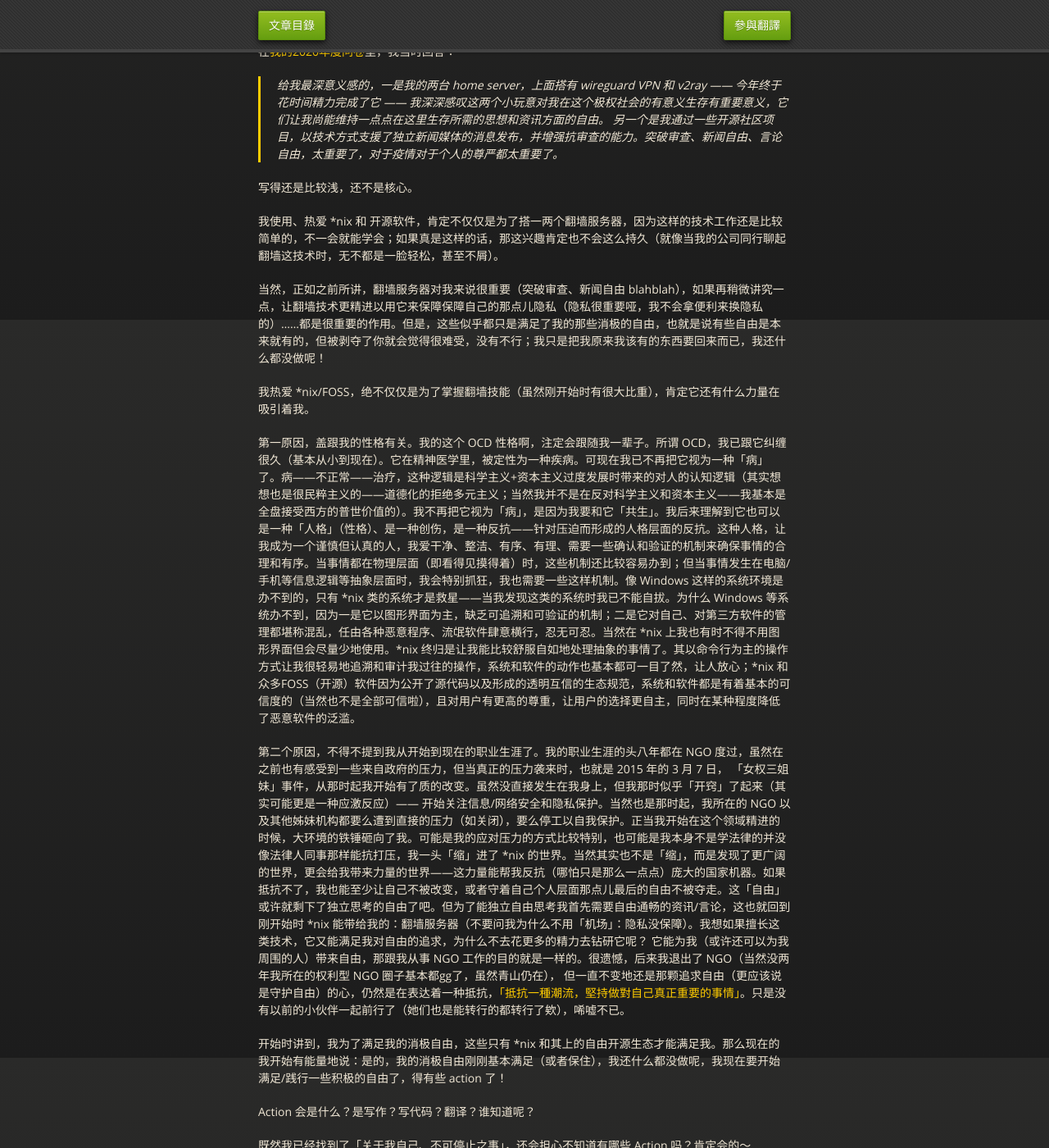
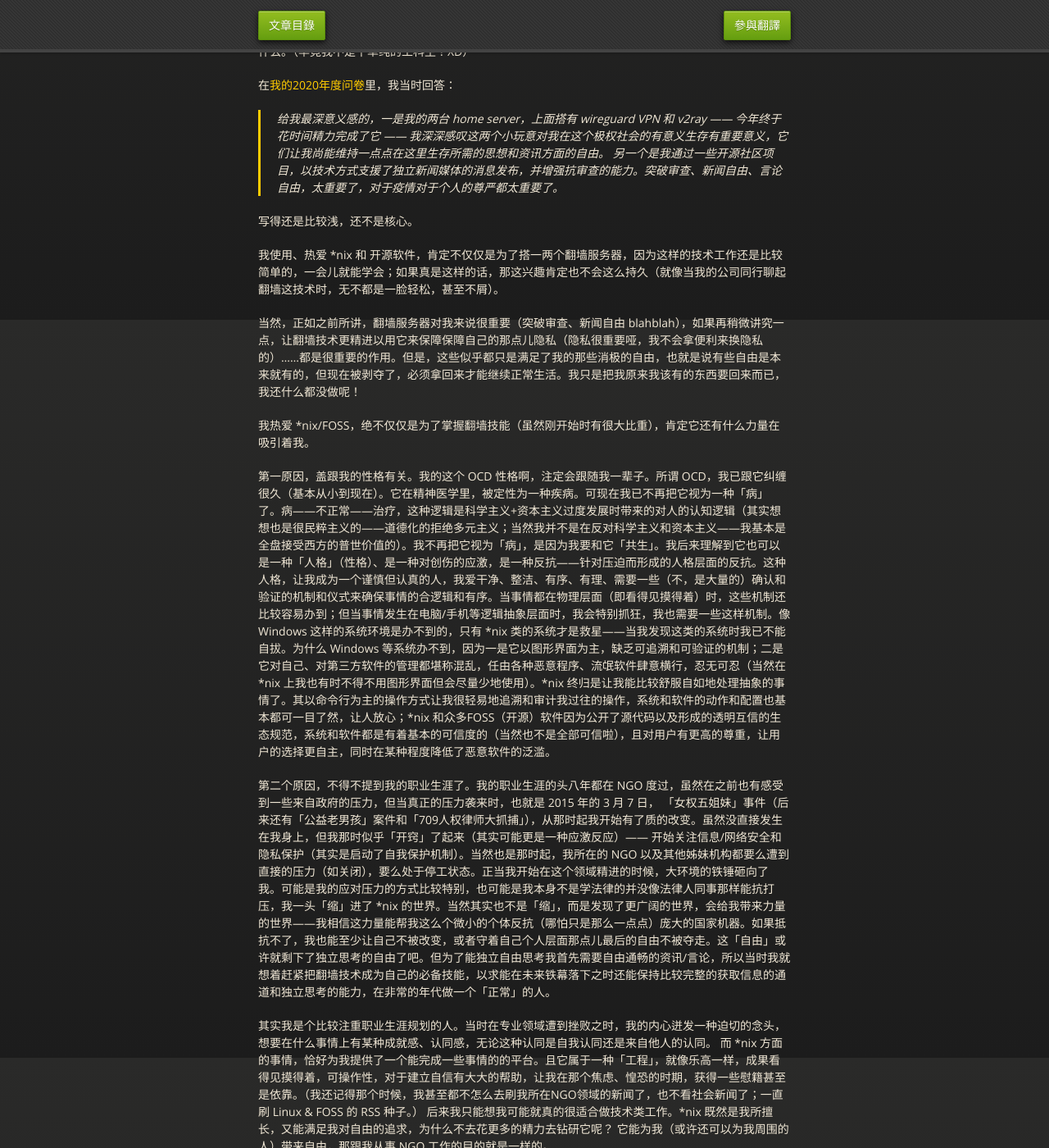
Before and after one commit to mdrights/os-observe, a Jekyll site: the page built from _posts/2021-02-28-something-unstoppable.md, in a window 1280 px wide and 1400 px high, scrolled down 510 px. Shown: the whole window at 82% size. Built offline with Jekyll 4.4.1, drawn with Linux system fonts in a browser that asks for light colours; some of the changed text lies outside the part shown.

Commit message:
add: _posts/2021-02-28-something-unstoppable.md (2

```diff
--- a/_posts/2021-02-28-something-unstoppable.md
+++ b/_posts/2021-02-28-something-unstoppable.md
@@ -1,17 +1,23 @@
 ---
 ---
+
+
+
+
+# 我的一件关于自己，不可停止之事
+
 
 「經過2020年，你內心是否有找到一個關於自己，不可停止之事？」
 
 这句话戳到我了。其实不只在2020年，可能在若干年前我已似乎找到了一个关于自己、不可停止之事了。
 
-说来好笑，这件事就是学习、使用（折腾） Linux、BSD 等 UNIX类操作系统（由于 UNIX 名称有商标限制，一下简称 \*nix 系统）， 以及使用基建于其上的各种自由开源软件（FOSS）并自己撰写开源的代码。这并不是什么冷门癖好，而是个拥有众多爱好者和以此为生的专业人士的庞大社群。有的人认为这些都只是工具，可我认为我已经赋予了它们比工具更多的意义；有的人觉得那些只是玩具，是的我也觉得其实都是玩具（我自己也是个玩家），但若它们能给我力量、给我快乐又有何妨？当然它们若真只是给我些快乐，我没必要专门为它书写了。我其实一直想为我的这件「不可停止」之事写点什么，脑海之中一直觉得它真的很值得被写出来。
+说来好笑，这件事就是**学习、使用（折腾） Linux、BSD 等 UNIX类操作系统**（由于 UNIX 名称有商标限制，一下简称 \*nix 系统）， 以及使用基建于其上的各种自由开源软件（FOSS），或自己撰写开源的代码。这并不是什么冷门癖好，而是个拥有众多爱好者和以此为生的专业人士的庞大其多元的社群。有的人认为这些都只是工具，可我认为我已经赋予了它们比工具更多的意义；有的人觉得那些只是玩具，是的我也觉得其实都是玩具（我自己也是个玩家），但若它们能给我力量、给我快乐又有何妨？当然它们若真只是给我些快乐，我没必要专门为它书写了。我其实一直想为我的这件「不可停止」之事写点什么，脑海之中一直觉得它真的很值得被写出来。
 
 
-还是要先感谢 [Matters.news](https://matters.news) 的 [@matty](https://matters.news/@hi176)的鼓励，（被[这篇](https://matters.news/@hi176/%E6%B2%92%E9%97%9C%E4%BF%82-%E6%88%91%E5%80%91%E9%83%BD%E5%9C%A8%E7%B7%B4%E7%BF%92%E8%88%87%E7%9F%9B%E7%9B%BE-%E7%97%9B%E8%8B%A6-%E5%85%B1%E7%94%9F-%E9%A6%AC%E7%89%B9%E5%B8%822020%E5%B9%B4%E5%BA%A6%E5%95%8F%E5%8D%B7%E8%90%AC%E5%AD%97%E7%B8%BD%E7%B5%90-bafyreiar6k4lkikukoxzigikedvslpdbyv4ntj6jc24ua7i7ck3dagup44)点名了很开心）。Matters 鼓励我们「写作是最小单位的自由」，深以为然。而且看到大家的 2020 年终总结基本都提到了写作是自己最不可停止之事，也是给自己能量、作为一种抵抗的事情。非常认同，回顾了一下自己过往的体验，是的，当以前的自己在写完一篇作文/文章/读后感，经常能体验到一种自信、活力和能量感，非常舒畅。自己在写完一份代码/脚本/程序时，也有类似的感受。后来随着工作的繁重、带娃的聒噪，再有机会体验这些已是一种奢侈了（而写作确实是需要练习的，不然竟然也像刚学会中文一样不能自如地、有条理地、深刻地表达自己）。写作这么能疗愈的事情，必须重新拾起来，因为[「沒關係，我們都在練習與矛盾、痛苦共生」](https://matters.news/@hi176/%E6%B2%92%E9%97%9C%E4%BF%82-%E6%88%91%E5%80%91%E9%83%BD%E5%9C%A8%E7%B7%B4%E7%BF%92%E8%88%87%E7%9F%9B%E7%9B%BE-%E7%97%9B%E8%8B%A6-%E5%85%B1%E7%94%9F-%E9%A6%AC%E7%89%B9%E5%B8%822020%E5%B9%B4%E5%BA%A6%E5%95%8F%E5%8D%B7%E8%90%AC%E5%AD%97%E7%B8%BD%E7%B5%90-bafyreiar6k4lkikukoxzigikedvslpdbyv4ntj6jc24ua7i7ck3dagup44)。在我的[个人博客首页](http://mdrights.github.io/)上，我给自己的一句话定义，也是把思考人类苦痛、创伤、冲突作为一个终极的精神追求。
+还是要先感谢 [Matters.news](https://matters.news) 的 [@matty](https://matters.news/@hi176)的鼓励，（被[这篇](https://matters.news/@hi176/%E6%B2%92%E9%97%9C%E4%BF%82-%E6%88%91%E5%80%91%E9%83%BD%E5%9C%A8%E7%B7%B4%E7%BF%92%E8%88%87%E7%9F%9B%E7%9B%BE-%E7%97%9B%E8%8B%A6-%E5%85%B1%E7%94%9F-%E9%A6%AC%E7%89%B9%E5%B8%822020%E5%B9%B4%E5%BA%A6%E5%95%8F%E5%8D%B7%E8%90%AC%E5%AD%97%E7%B8%BD%E7%B5%90-bafyreiar6k4lkikukoxzigikedvslpdbyv4ntj6jc24ua7i7ck3dagup44)点名了很开心）。Matters 鼓励我们「写作是最小单位的自由」，深以为然。而且看到大家的 2020 年度问卷基本都提到了写作是自己最不可停止之事，也是给自己能量、作为一种抵抗的事情。非常认同，回顾了一下自己过往的体验，是的，当以前的自己在写完一篇作文/文章/读后感，经常能体验到一种自信、活力和能量感，非常舒畅。自己在写完一份代码/脚本/程序时，也有类似的感受。后来随着工作的繁重、带娃的聒噪，再有机会体验这些已是一种奢侈了（而写作确实是需要练习的，不然竟然不能自如地、有条理地、深刻地表达自己）。写作这么能疗愈的事情，必须重新拾起来，因为[「沒關係，我們都在練習與矛盾、痛苦共生」](https://matters.news/@hi176/%E6%B2%92%E9%97%9C%E4%BF%82-%E6%88%91%E5%80%91%E9%83%BD%E5%9C%A8%E7%B7%B4%E7%BF%92%E8%88%87%E7%9F%9B%E7%9B%BE-%E7%97%9B%E8%8B%A6-%E5%85%B1%E7%94%9F-%E9%A6%AC%E7%89%B9%E5%B8%822020%E5%B9%B4%E5%BA%A6%E5%95%8F%E5%8D%B7%E8%90%AC%E5%AD%97%E7%B8%BD%E7%B5%90-bafyreiar6k4lkikukoxzigikedvslpdbyv4ntj6jc24ua7i7ck3dagup44)。在我的[个人博客首页](http://mdrights.github.io/)上，我给自己的一句话定义，也是把思考人类苦痛、创伤、冲突作为一个终极的精神追求。
 
 
-好了，上面这段话比较宏观，那讲讲我的「不可停止之事」—— 折腾 \*nix/FOSS 和编写代码 对我意味着什么。（毕竟我不是个单纯的工科生？）
+好了，上面这段话太宏大了，那讲讲我的「不可停止之事」—— 折腾 \*nix/FOSS 和编写代码 对我意味着什么。（毕竟我不是个单纯的工科生？XD）
 
 在[我的2020年度问卷](https://matters.news/@uglybull/2020-matters%E5%B9%B4%E5%BA%A6%E5%95%8F%E5%8D%B7-bafyreiafei34b2upi3rgqmfh6oltjvicvkdyjbnmvsock6rfyn2z43ytim)里，我当时回答：
 
@@ -19,15 +25,19 @@
 
 写得还是比较浅，还不是核心。
 
-我使用、热爱 \*nix 和 开源软件，肯定不仅仅是为了搭一两个翻墙服务器，因为这样的技术工作还是比较简单的，不一会就能学会；如果真是这样的话，那这兴趣肯定也不会这么持久（就像当我的公司同行聊起翻墙这技术时，无不都是一脸轻松，甚至不屑）。
+我使用、热爱 \*nix 和 开源软件，肯定不仅仅是为了搭一两个翻墙服务器，因为这样的技术工作还是比较简单的，一会儿就能学会；如果真是这样的话，那这兴趣肯定也不会这么持久（就像当我的公司同行聊起翻墙这技术时，无不都是一脸轻松，甚至不屑）。
 
-当然，正如之前所讲，翻墙服务器对我来说很重要（突破审查、新闻自由 blahblah），如果再稍微讲究一点，让翻墙技术更精进以用它来保障保障自己的那点儿隐私（隐私很重要哑，我不会拿便利来换隐私的）……都是很重要的作用。但是，这些似乎都只是满足了我的那些**消极的自由**，也就是说有些自由是本来就有的，但被剥夺了你就会觉得很难受，没有不行；我只是把我原来我该有的东西要回来而已，我还什么都没做呢！
+当然，正如之前所讲，翻墙服务器对我来说很重要（突破审查、新闻自由 blahblah），如果再稍微讲究一点，让翻墙技术更精进以用它来保障保障自己的那点儿隐私（隐私很重要哑，我不会拿便利来换隐私的）……都是很重要的作用。但是，这些似乎都只是满足了我的那些**消极的自由**，也就是说有些自由是本来就有的，但现在被剥夺了，必须拿回来才能继续正常生活。我只是把我原来我该有的东西要回来而已，我还什么都没做呢！
 
 我热爱 \*nix/FOSS，绝不仅仅是为了掌握翻墙技能（虽然刚开始时有很大比重），肯定它还有什么力量在吸引着我。
 
-第一原因，盖跟我的性格有关。我的这个 OCD 性格啊，注定会跟随我一辈子。所谓 OCD，我已跟它纠缠很久（基本从小到现在）。它在精神医学里，被定性为一种疾病。可现在我已不再把它视为一种「病」了。病——不正常——治疗，这种逻辑是科学主义+资本主义过度发展时带来的对人的认知逻辑（其实想想也是很民粹主义的——道德化的拒绝多元主义；当然我并不是在反对科学主义和资本主义——我基本是全盘接受西方的普世价值的）。我不再把它视为「病」，是因为我要和它「共生」。我后来理解到它也可以是一种「人格」（性格）、是一种创伤，是一种反抗——针对压迫而形成的人格层面的反抗。这种人格，让我成为一个谨慎但认真的人，我爱干净、整洁、有序、有理、需要一些确认和验证的机制来确保事情的合理和有序。当事情都在物理层面（即看得见摸得着）时，这些机制还比较容易办到；但当事情发生在电脑/手机等信息逻辑等抽象层面时，我会特别抓狂，我也需要一些这样机制。像 Windows 这样的系统环境是办不到的，只有 \*nix 类的系统才是救星——当我发现这类的系统时我已不能自拔。为什么 Windows 等系统办不到，因为一是它以图形界面为主，缺乏可追溯和可验证的机制；二是它对自己、对第三方软件的管理都堪称混乱，任由各种恶意程序、流氓软件肆意横行，忍无可忍。当然在 \*nix 上我也有时不得不用图形界面但会尽量少地使用。\*nix 终归是让我能比较舒服自如地处理抽象的事情了。其以命令行为主的操作方式让我很轻易地追溯和审计我过往的操作，系统和软件的动作也基本都可一目了然，让人放心；\*nix 和众多FOSS（开源）软件因为公开了源代码以及形成的透明互信的生态规范，系统和软件都是有着基本的可信度的（当然也不是全部可信啦），且对用户有更高的尊重，让用户的选择更自主，同时在某种程度降低了恶意软件的泛滥。
+第一原因，盖跟我的性格有关。我的这个 OCD 性格啊，注定会跟随我一辈子。所谓 OCD，我已跟它纠缠很久（基本从小到现在）。它在精神医学里，被定性为一种疾病。可现在我已不再把它视为一种「病」了。病——不正常——治疗，这种逻辑是科学主义+资本主义过度发展时带来的对人的认知逻辑（其实想想也是很民粹主义的——道德化的拒绝多元主义；当然我并不是在反对科学主义和资本主义——我基本是全盘接受西方的普世价值的）。我不再把它视为「病」，是因为我要和它「共生」。我后来理解到它也可以是一种「人格」（性格）、是一种对创伤的应激，是一种反抗——针对压迫而形成的人格层面的反抗。这种人格，让我成为一个谨慎但认真的人，我爱干净、整洁、有序、有理、需要一些（不，是大量的）确认和验证的机制和仪式来确保事情的合逻辑和有序。当事情都在物理层面（即看得见摸得着）时，这些机制还比较容易办到；但当事情发生在电脑/手机等逻辑抽象层面时，我会特别抓狂，我也需要一些这样机制。像 Windows 这样的系统环境是办不到的，只有 \*nix 类的系统才是救星——当我发现这类的系统时我已不能自拔。为什么 Windows 等系统办不到，因为一是它以图形界面为主，缺乏可追溯和可验证的机制；二是它对自己、对第三方软件的管理都堪称混乱，任由各种恶意程序、流氓软件肆意横行，忍无可忍（当然在 \*nix 上我也有时不得不用图形界面但会尽量少地使用）。\*nix 终归是让我能比较舒服自如地处理抽象的事情了。其以命令行为主的操作方式让我很轻易地追溯和审计我过往的操作，系统和软件的动作和配置也基本都可一目了然，让人放心；\*nix 和众多FOSS（开源）软件因为公开了源代码以及形成的透明互信的生态规范，系统和软件都是有着基本的可信度的（当然也不是全部可信啦），且对用户有更高的尊重，让用户的选择更自主，同时在某种程度降低了恶意软件的泛滥。
 
-第二个原因，不得不提到我从开始到现在的职业生涯了。我的职业生涯的头八年都在 NGO 度过，虽然在之前也有感受到一些来自政府的压力，但当真正的压力袭来时，也就是 2015 年的 3 月 7 日， 「女权三姐妹」事件，从那时起我开始有了质的改变。虽然没直接发生在我身上，但我那时似乎「开窍」了起来（其实可能更是一种应激反应）—— 开始关注信息/网络安全和隐私保护。当然也是那时起，我所在的 NGO 以及其他姊妹机构都要么遭到直接的压力（如关闭），要么停工以自我保护。正当我开始在这个领域精进的时候，大环境的铁锤砸向了我。可能是我的应对压力的方式比较特别，也可能是我本身不是学法律的并没像法律人同事那样能抗打压，我一头「缩」进了 \*nix 的世界。当然其实也不是「缩」，而是发现了更广阔的世界，更会给我带来力量的世界——这力量能帮我反抗（哪怕只是那么一点点）庞大的国家机器。如果抵抗不了，我也能至少让自己不被改变，或者守着自己个人层面那点儿最后的自由不被夺走。这「自由」或许就剩下了独立思考的自由了吧。但为了能独立自由思考我首先需要自由通畅的资讯/言论，这也就回到刚开始时 \*nix 能带给我的：翻墙服务器（不要问我为什么不用「机场」：隐私没保障）。我想如果擅长这类技术，它又能满足我对自由的追求，为什么不去花更多的精力去钻研它呢？ 它能为我（或许还可以为我周围的人）带来自由，那跟我从事 NGO 工作的目的就是一样的。很遗憾，后来我退出了 NGO（当然没两年我所在的权利型 NGO 圈子基本都gg了，虽然青山仍在）， 但一直不变地还是那颗追求自由（更应该说是守护自由）的心，仍然是在表达着一种抵抗，[「抵抗一種潮流，堅持做對自己真正重要的事情」](https://matters.news/@hi176/%E6%B2%92%E9%97%9C%E4%BF%82-%E6%88%91%E5%80%91%E9%83%BD%E5%9C%A8%E7%B7%B4%E7%BF%92%E8%88%87%E7%9F%9B%E7%9B%BE-%E7%97%9B%E8%8B%A6-%E5%85%B1%E7%94%9F-%E9%A6%AC%E7%89%B9%E5%B8%822020%E5%B9%B4%E5%BA%A6%E5%95%8F%E5%8D%B7%E8%90%AC%E5%AD%97%E7%B8%BD%E7%B5%90-bafyreiar6k4lkikukoxzigikedvslpdbyv4ntj6jc24ua7i7ck3dagup44)。只是没有以前的小伙伴一起前行了（她们也是能转行的都转行了欸），唏嘘不已。
+第二个原因，不得不提到我的职业生涯了。我的职业生涯的头八年都在 NGO 度过，虽然在之前也有感受到一些来自政府的压力，但当真正的压力袭来时，也就是 2015 年的 3 月 7 日， 「女权五姐妹」事件（后来还有「公益老男孩」案件和「709人权律师大抓捕」），从那时起我开始有了质的改变。虽然没直接发生在我身上，但我那时似乎「开窍」了起来（其实可能更是一种应激反应）—— 开始关注信息/网络安全和隐私保护（其实是启动了自我保护机制）。当然也是那时起，我所在的 NGO 以及其他姊妹机构都要么遭到直接的压力（如关闭），要么处于停工状态。正当我开始在这个领域精进的时候，大环境的铁锤砸向了我。可能是我的应对压力的方式比较特别，也可能是我本身不是学法律的并没像法律人同事那样能抗打压，我一头「缩」进了 \*nix 的世界。当然其实也不是「缩」，而是发现了更广阔的世界，会给我带来力量的世界——我相信这力量能帮我这么个微小的个体反抗（哪怕只是那么一点点）庞大的国家机器。如果抵抗不了，我也能至少让自己不被改变，或者守着自己个人层面那点儿最后的自由不被夺走。这「自由」或许就剩下了独立思考的自由了吧。但为了能独立自由思考我首先需要自由通畅的资讯/言论，所以当时我就想着赶紧把翻墙技术成为自己的必备技能，以求能在未来铁幕落下之时还能保持比较完整的获取信息的通道和独立思考的能力，在非常的年代做一个「正常」的人。
+
+其实我是个比较注重职业生涯规划的人。当时在专业领域遭到挫败之时，我的内心迸发一种迫切的念头，想要在什么事情上有某种成就感、认同感，无论这种认同是自我认同还是来自他人的认同。 而 \*nix 方面的事情，恰好为我提供了一个能完成一些事情的的平台。且它属于一种「工程」，就像乐高一样，成果看得见摸得着，可操作性，对于建立自信有大大的帮助，让我在那个焦虑、惶恐的时期，获得一些慰籍甚至是依靠。（我还记得那个时候，我甚至都不怎么去刷我所在NGO领域的新闻了，也不看社会新闻了；一直刷 Linux & FOSS 的 RSS 种子。） 后来我只能想我可能就真的很适合做技术类工作。\*nix 既然是我所擅长，又能满足我对自由的追求，为什么不去花更多的精力去钻研它呢？ 它能为我（或许还可以为我周围的人）带来自由，那跟我从事 NGO 工作的目的就是一样的。
+
+很遗憾，后来我退出了 NGO（当然没两年我所在的权利型 NGO 圈子基本都gg了，虽然青山仍在）。从还没毕业就进入非营利组织工作确实是我的职业规划和职业志趣，当时是，现在也是，是想一辈子都是的。因为内在的驱动和外在的限制，人一生能（or不能）选到一个适合自己的职业或许这都是宿命。我虽擅长做技术类工作，但仍以在 NGO 工作作为志趣。 不管怎样，一直不变地还是那颗追求自由（更应该说是守护自由）的心，仍然需要表达着一种抵抗，[「抵抗一種潮流，堅持做對自己真正重要的事情」](https://matters.news/@hi176/%E6%B2%92%E9%97%9C%E4%BF%82-%E6%88%91%E5%80%91%E9%83%BD%E5%9C%A8%E7%B7%B4%E7%BF%92%E8%88%87%E7%9F%9B%E7%9B%BE-%E7%97%9B%E8%8B%A6-%E5%85%B1%E7%94%9F-%E9%A6%AC%E7%89%B9%E5%B8%822020%E5%B9%B4%E5%BA%A6%E5%95%8F%E5%8D%B7%E8%90%AC%E5%AD%97%E7%B8%BD%E7%B5%90-bafyreiar6k4lkikukoxzigikedvslpdbyv4ntj6jc24ua7i7ck3dagup44)。只是没有以前的 NGO 小伙伴一起前行了（她们也是能转行的都转行了欸），唏嘘不已。
 
 
 开始时讲到，我为了满足我的消极自由，这些只有 \*nix 和其上的自由开源生态才能满足我。那么现在的我开始有能量地说：是的，我的消极自由刚刚基本满足（或者保住），我还什么都没做呢，我现在要开始满足/践行一些**积极的自由**了，得有些 action 了！
```
